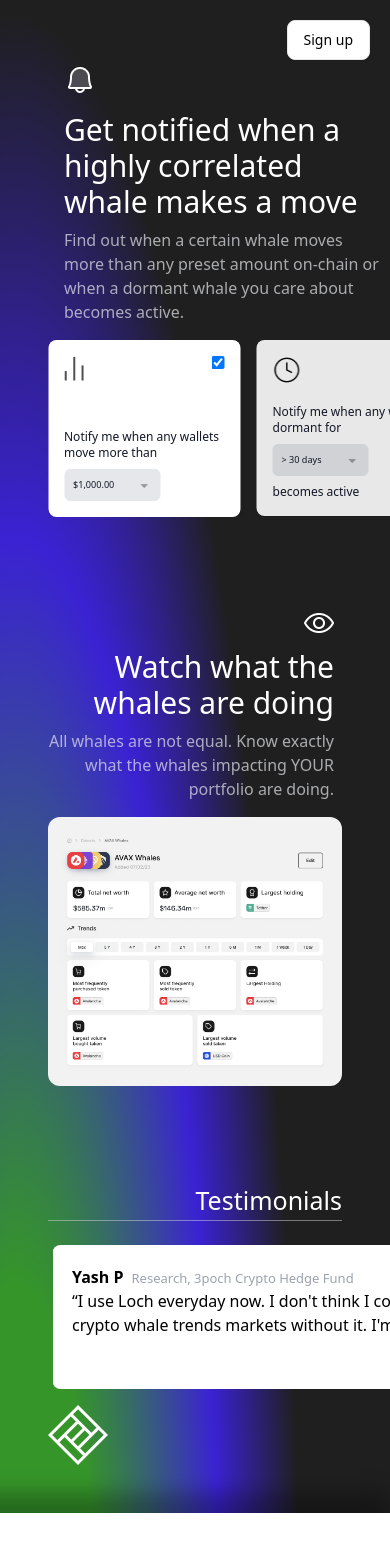
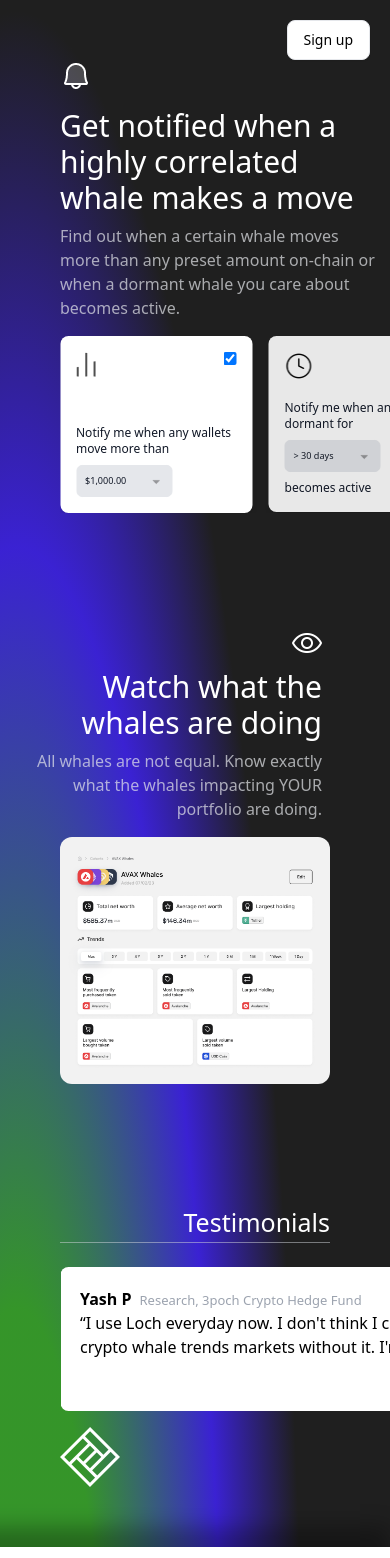
Before and after one commit to theyashjaiswal/loch-landing-page, a React (Vite) app: page / in a window 390 px wide. Shown: the top 1558 px of the page. Built offline with nearby package versions, Linux system fonts and the light colour scheme.

Commit message:
Update Info.jsx

```diff
--- a/src/components/Info/Info.jsx
+++ b/src/components/Info/Info.jsx
@@ -39,17 +39,17 @@ function Info() {
 
   return (
     <div>
-      <div className="flex p-12 flex-col md:flex-row overflow-x-hidden">
-        <div className="Notification absoulte m-w-[20.125rem] w-[20.125rem] m-4 ">
+      <div className="flex p-[3.75rem] flex-col md:flex-row overflow-x-hidden gap-4">
+        <div className="Notification absoulte m-w-[20.125rem] w-[20.125rem]">
           <img
             src={BellImage}
             alt="Example"
-            className=" h-[32px] w-[32px] mb-4"
+            className="h-[32px] w-[32px] mb-4"
           />
           <h4 className="text-white text-shadow-sm font-inter text-3xl font-medium leading-9 mb-2 w-[313px]">
             Get notified when a highly correlated whale makes a move
           </h4>
-          <p className="w-[322px] opacity-70 font-medium text-gray-200">
+          <p className="w-[20.125rem] opacity-70 font-medium text-gray-200">
             Find out when a certain whale moves more than any preset amount
             on-chain or when a dormant whale you care about becomes active.
           </p>
@@ -92,7 +92,7 @@ function Info() {
         </div>
       </div>
 
-      <div className="flex flex-col items-between md:justify-between p-12 md:flex-row">
+      <div className="flex flex-col items-between md:justify-between p-[3.75rem] md:flex-row">
         <img
           className="order-2 md:order-1 w-[335px] rounded-[0.75rem]"
           src={CohortsImage}
@@ -105,14 +105,14 @@ function Info() {
           <h4 className="text-white text-right text-shadow-sm w-[305px] font-inter text-3xl font-medium leading-9 mb-2">
             Watch what the whales are doing
           </h4>
-          <p className="w-[305px] text-right opacity-70 font-medium text-gray-200">
+          <p className="w-[19.0625rem] text-right opacity-70 font-medium text-gray-200">
             All whales are not equal. Know exactly what the whales impacting
             YOUR portfolio are doing.
           </p>
         </div>
       </div>
 
-      <div className="testimonial p-12 overflow-x-hidden">
+      <div className="testimonial p-[3.75rem] overflow-x-hidden">
         <div className="flex justify-end ">
           <p className="text-white text-[1.5625rem]">Testimonials</p>
         </div>
@@ -136,7 +136,7 @@ function Info() {
                 disableOnInteraction: false,
               }}
               modules={[Autoplay]}
-              className="mySwiper ml-1 md:ml-[4rem]"
+              className="mySwiper md:ml-[4rem]"
               style={{
                 width: "100%",
                 height: "100%",
```
